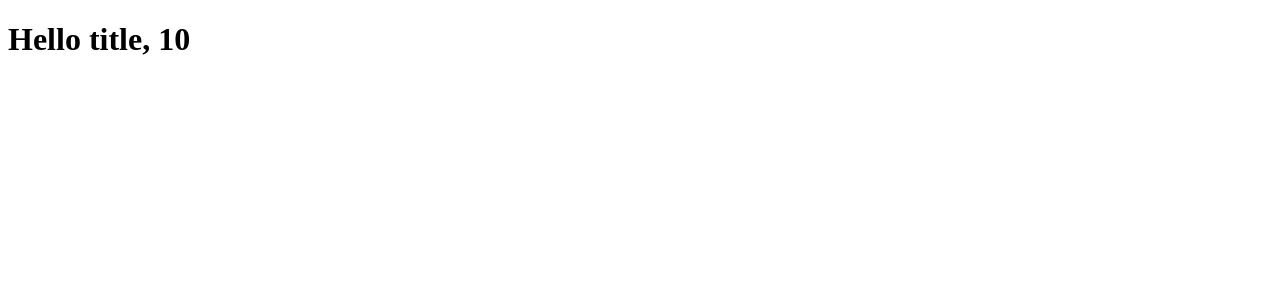
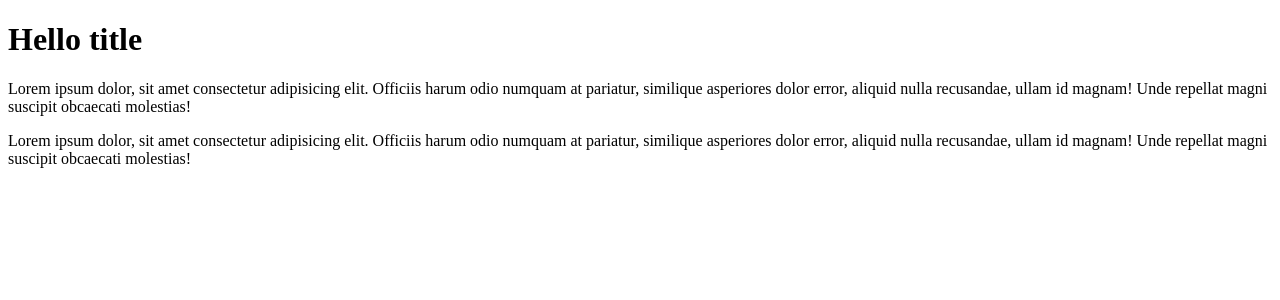
Before and after one commit to Olyabyalik/react25.09, a React (Create React App) app: page / in a window 1280 px wide. Shown: the top 300 px of the page. Built offline with nearby package versions, Linux system fonts and the light colour scheme.

Commit message:
components

```diff
--- a/src/index.tsx
+++ b/src/index.tsx
@@ -4,10 +4,28 @@ import ReactDOM from 'react-dom/client'
 
 const root = ReactDOM.createRoot(document.getElementById('root') as HTMLElement)
 
-//without jsx
-// const el = React.createElement('h1', {id:'title'}, 'Hello title')
+const App = () => {
+    return (
+        <div>
+            <h1>Hello title</h1>
+            <p>
+                Lorem ipsum dolor, sit amet consectetur adipisicing elit.
+                Officiis harum odio numquam at pariatur, similique asperiores
+                dolor error, aliquid nulla recusandae, ullam id magnam! Unde
+                repellat magni suscipit obcaecati molestias!
+            </p>
+            <p>
+                Lorem ipsum dolor, sit amet consectetur adipisicing elit.
+                Officiis harum odio numquam at pariatur, similique asperiores
+                dolor error, aliquid nulla recusandae, ullam id magnam! Unde
+                repellat magni suscipit obcaecati molestias!
+            </p>
+        </div>
+    )
+}
 
-//with jsx
-const a = 10
-const el = <h1 id="title">Hello title, {a}</h1>
-root.render(<React.StrictMode>{el}</React.StrictMode>)
+root.render(
+    <React.StrictMode>
+        <App />
+    </React.StrictMode>
+)
```
